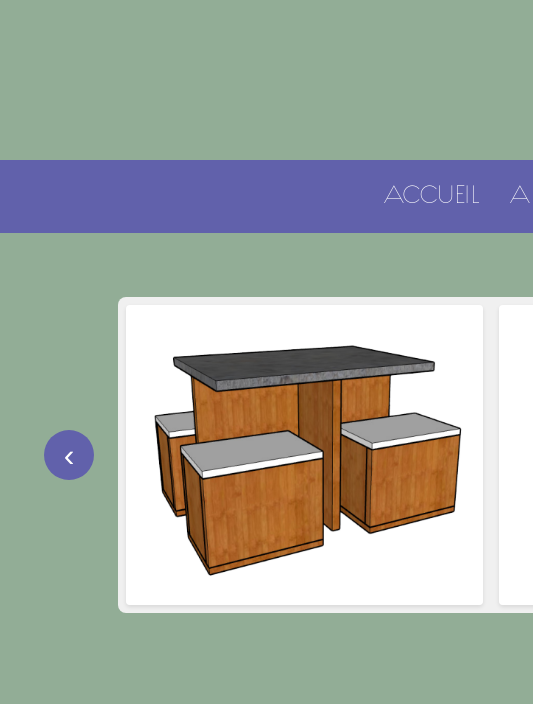
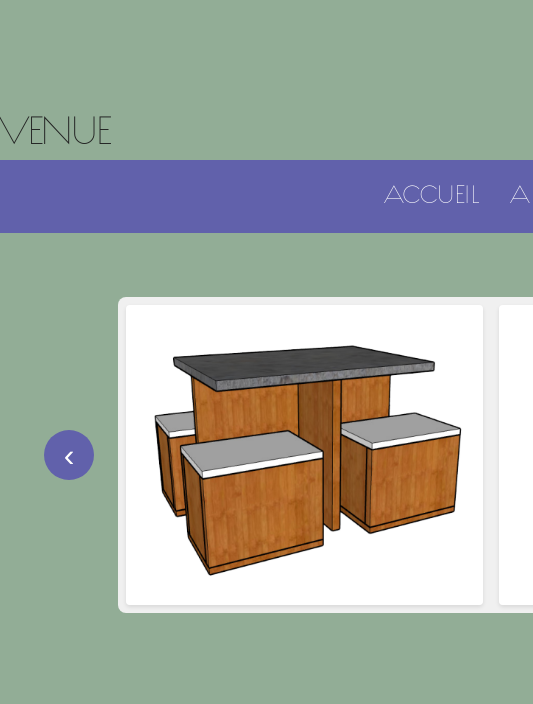
Before and after one commit to Elsa13131/Modul-space, a plain HTML site: page index.html in a window 1280 px wide. Shown: the full height of the page, 0-533 px from the left. Drawn offline with Linux system fonts and the light colour scheme.

Commit message:
recadrage du bienvenue

```diff
--- a/static/css/style.css
+++ b/static/css/style.css
@@ -65,7 +65,7 @@ header.site-header .container {
 /* Welcome text on the left */
 .header-welcome {
     position: absolute;
-    left: -24rem;
+    left: -12rem;
     color: var(--text-dark);
     font-size: 2.5rem;
     font-weight: 400;
```
